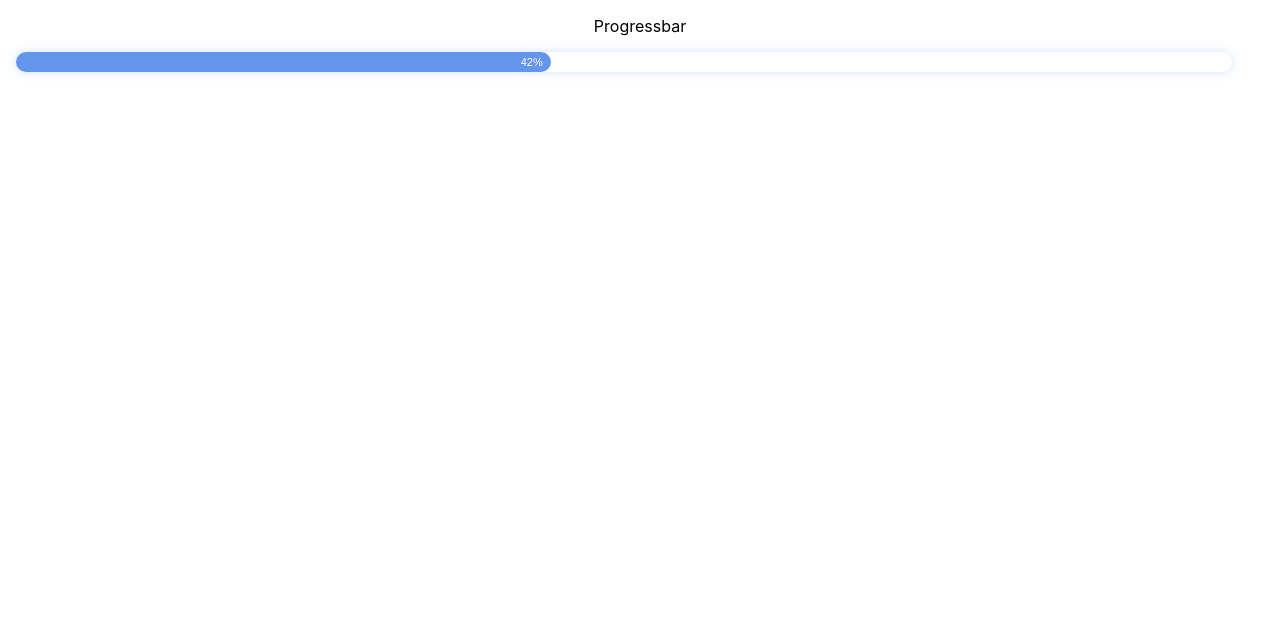
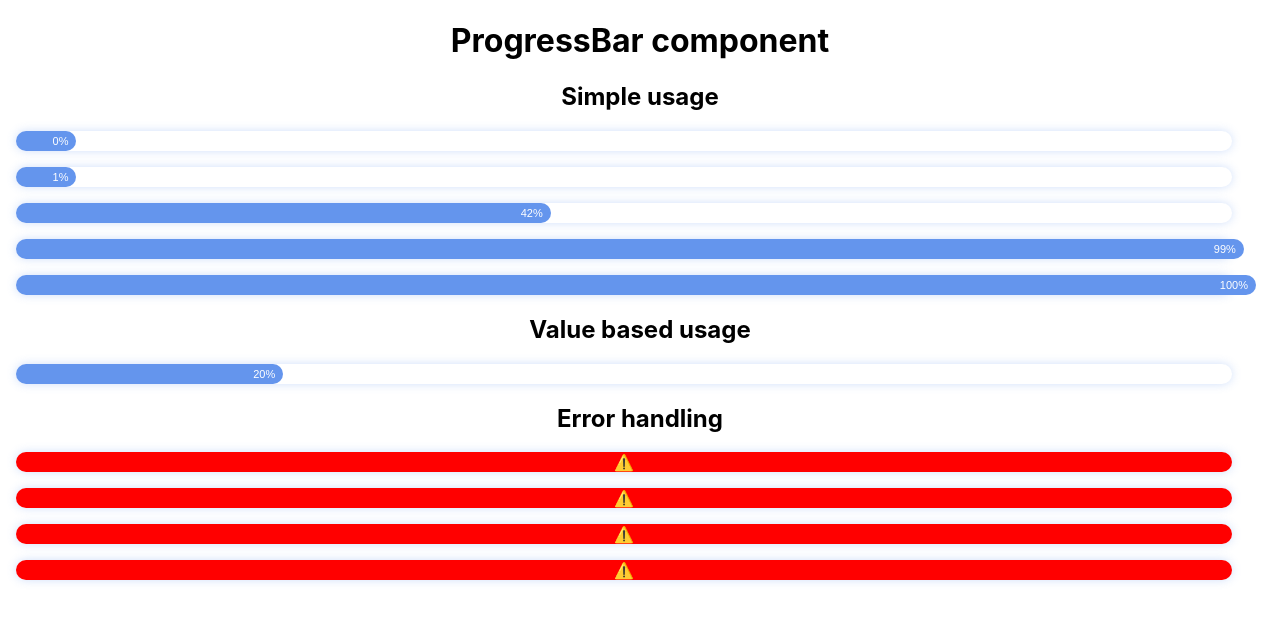
Before and after one commit to codelal/progress-bar, a React (Create React App) app: page / in a window 1280 px wide. Shown: the top 622 px of the page. Built offline with nearby package versions, Linux system fonts and the light colour scheme.

Commit message:
added number-check+ made some cleaning

```diff
--- a/src/App.css
+++ b/src/App.css
@@ -3,7 +3,7 @@ body {
     box-sizing: border-box;
 }
 
-p {
+h1, h2 {
     text-align: center;
 }
 
@@ -18,6 +18,7 @@ p {
 
 .loading-progress {
     background-color: rgb(100, 149, 237);
+    min-width:3%;
     height: 20px;
     border-radius: 50px;
     color: white;
--- a/src/App.js
+++ b/src/App.js
@@ -4,14 +4,21 @@ import ProgressBar from "./ProgressBar";
 function App() {
     return (
         <div className="App">
-            <header className="App-header">
-                <ProgressBar
-                    percentage={42}
-                    // maxValue={200}
-                    // minValue={0}
-                    // value={40}
-                />
-            </header>
+            <h1>ProgressBar component</h1>
+            <h2>Simple usage</h2>
+            <header className="App-header"></header>
+            <ProgressBar percentage={0} />
+            <ProgressBar percentage={1} />
+            <ProgressBar percentage={42} />
+            <ProgressBar percentage={99} />
+            <ProgressBar percentage={100} />
+            <h2>Value based usage</h2>
+            <ProgressBar value={20} minValue={0} maxValue={100} />
+            <h2>Error handling</h2>
+            <ProgressBar percentage={-4} />
+            <ProgressBar percentage={150} />
+            <ProgressBar maxValue={99} value={120} />
+            <ProgressBar minValue={10} value={-80} />
         </div>
     );
 }
--- a/src/ProgressBar.js
+++ b/src/ProgressBar.js
@@ -1,38 +1,36 @@
 import { useState, useEffect } from "react";
-import "./App.css";
-let progressWidth;
 
 export default function ProgressBar({ percentage, value, maxValue, minValue }) {
     const [error, setError] = useState(false);
     const [progress, setProgress] = useState(0);
 
     useEffect(() => {
-        if (percentage <= 100 && percentage >= 0) {
+        if (
+            typeof percentage === "number" &&
+            percentage <= 100 &&
+            percentage >= 0
+        ) {
             setProgress(percentage);
-        } else if (value >= 0 && value <= 200 && maxValue && minValue === 0) {
-            percentage = (value / maxValue) * 100;
-            setProgress(percentage);
-        } else if (percentage < 0) {
+        } else if (isNaN(value) || isNaN(maxValue) || isNaN(minValue)) {
             setError(true);
-            console.log("you provided a negative percentage");
-        } else if (percentage > 100) {
+            console.log("make sure the type of you values are numbers");
+        } else if (value >= minValue && value <= maxValue) {
+            setProgress((value / (maxValue - minValue)) * 100);
+        } else if (isNaN(percentage) || percentage < 0 || percentage > 100) {
             setError(true);
-            console.log("you provided a percentage higher than 100");
+            console.log(
+                "you provided an invalid percentage, it has to be typeof number higher 0 and lower 100"
+            );
         } else {
             setError(true);
             console.log("you provided an invalid value");
         }
     }, [percentage, value, maxValue, minValue]);
 
-    if (percentage === 0 || value === 0) {
-        progressWidth = "1%";
-    } else {
-        progressWidth = `${progress}%`;
-    }
+    const progressWidth = `${progress}%`;
 
     return (
         <>
-            <p>Progressbar</p>
             <div className="progress-bar">
                 {!error && (
                     <div
```
